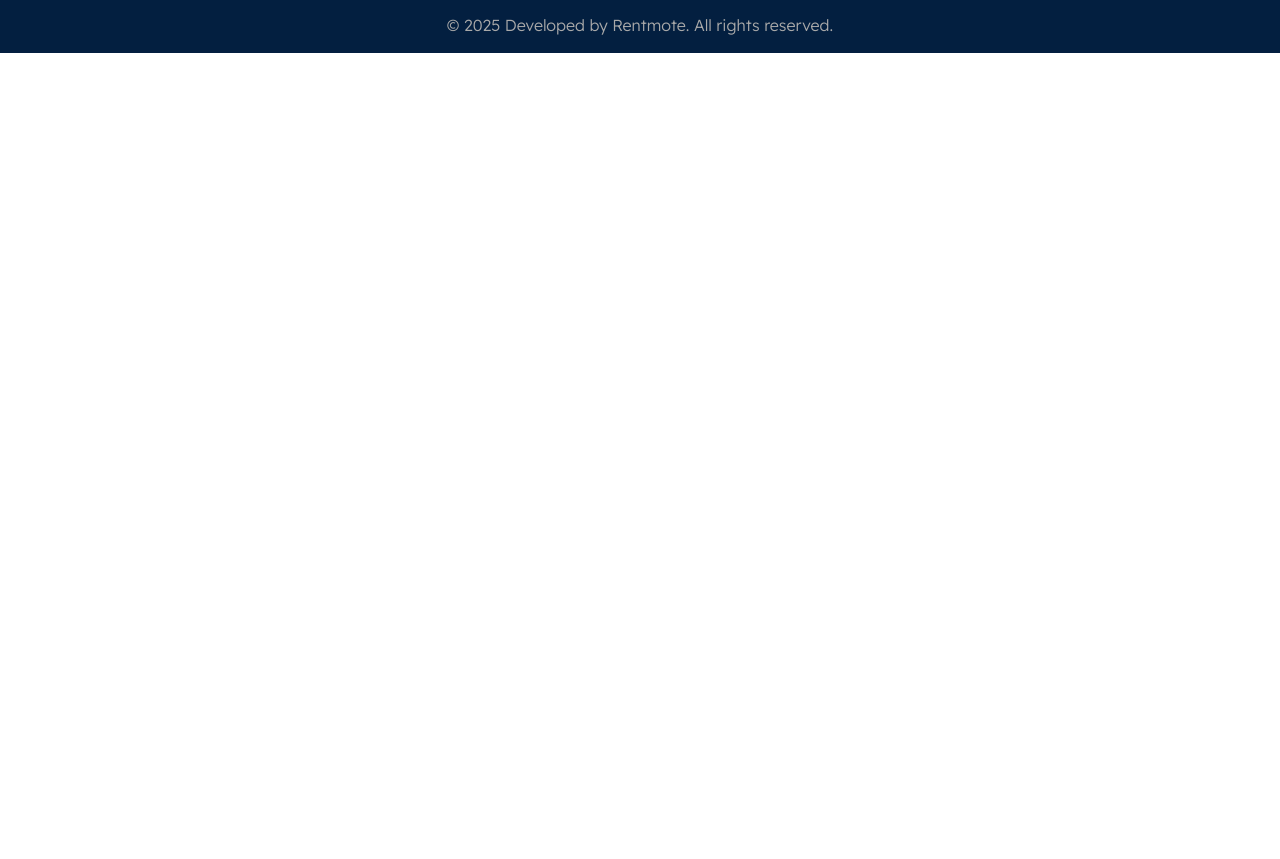
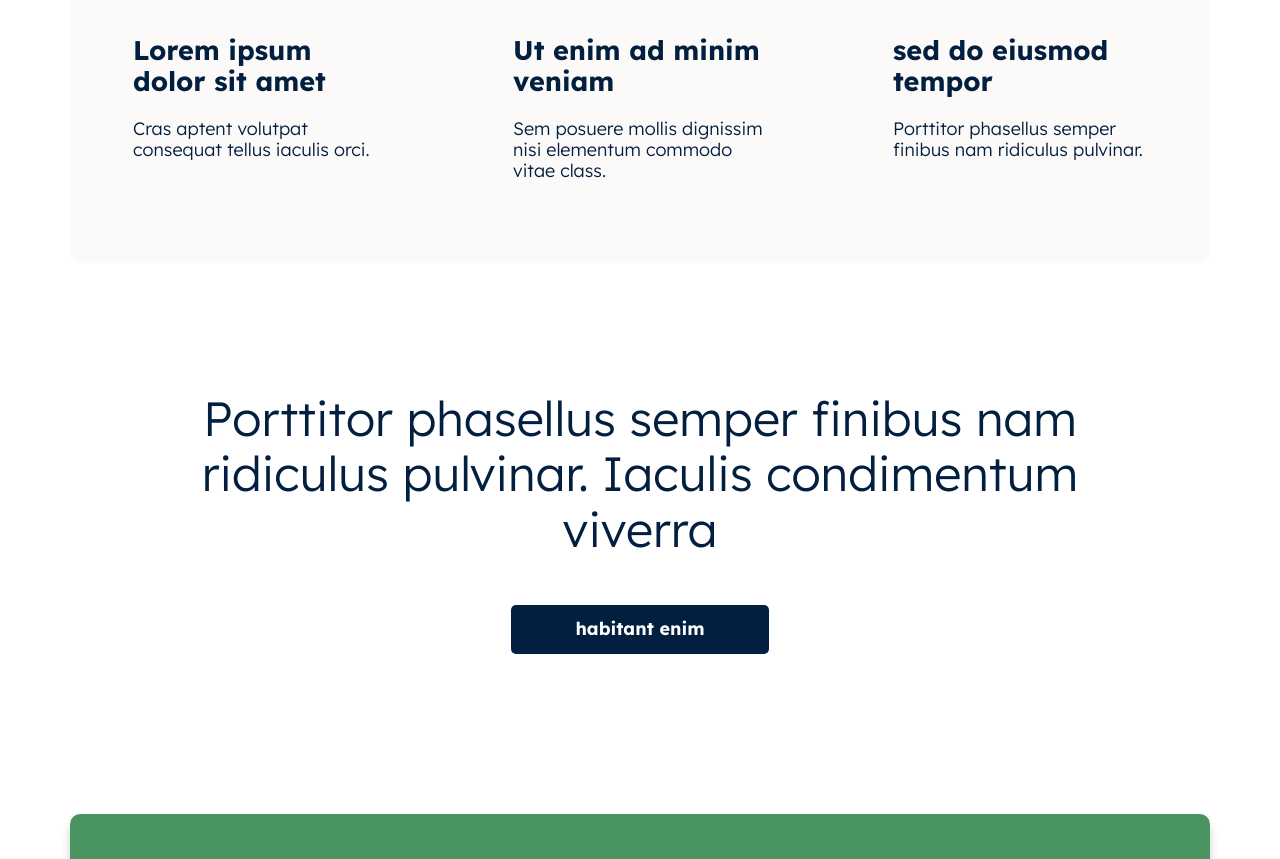
Before and after one commit to jglopezre/rentmote-landing, a Gatsby site: page /howItWorks in a window 1280 px wide. Shown: the part 860-1719 px from the top of the page. Before the commit the page ends 913 px from the top, so only its background shows below. Built offline with nearby package versions, Linux system fonts and the light colour scheme; Gatsby itself is replaced by a stand-in of ours.

Commit message:
feature  Severals section added
- Call to action section 1 and 2 added
- Info section added
- MiniTextCard component added
- SimpleTestimonialSectio added
- SimpleTextWithPicture component added

January 30, 2025

```diff
--- /dev/null
+++ b/src/components/BigTextWithButton.tsx
@@ -0,0 +1,55 @@
+import React from 'react';
+import { useScreenClass } from 'react-grid-system';
+import styled from 'styled-components';
+
+type BigTextWithButtonProps = {
+  text: string
+  buttonText: string
+  buttonAction: () => void
+}
+
+const StyledWrapper = styled.div<{ $breakpoint: string }>`
+  display: flex;
+  align-items: center;
+  justify-content: center;
+  flex-direction: column;
+  & div {
+    font-size: ${({ theme }) => theme.typography.fontSize.s1};
+    word-wrap: break-word;
+    text-align: center;
+    padding-left: ${({ $breakpoint }) => $breakpoint === 'xs' ? '0' : '3rem'};
+    padding-right: ${({ $breakpoint }) => $breakpoint === 'xs' ? '0' : '3rem'};
+  }
+  & button {
+    background-color: ${({ theme }) => theme.colors.primary1};
+    padding: 0.9rem 4rem;
+    color: ${({ theme }) => theme.colors.light};
+    border-radius: ${({ theme }) => theme.border.radius.sm};
+    border: none;
+    font-weight: ${({ theme }) => theme.typography.fontWeight.bold};
+    cursor: pointer;
+    &:hover {
+      background-color: ${({ theme }) => theme.colors.primary2};
+    }
+  }
+`;
+
+export const BigTextWithButton: React.FC<BigTextWithButtonProps> = ({ text, buttonText, buttonAction }) => {
+  const breakpoint = useScreenClass();
+
+  return (
+    <StyledWrapper
+      $breakpoint={breakpoint}
+    >
+      <div>
+        <p>{text}</p>
+      </div>
+        <button
+          type="button"
+          onClick={() => buttonAction()}
+        >
+          {buttonText}
+        </button>
+    </StyledWrapper>
+  )
+}
--- a/src/components/CharacteristicCard.tsx
+++ b/src/components/CharacteristicCard.tsx
@@ -2,7 +2,6 @@ import React from 'react';
 import { GatsbyImage, getImage, ImageDataLike } from 'gatsby-plugin-image';
 import { Col, Row } from 'react-grid-system';
 import styled from 'styled-components';
-import { theme } from '@/styles';
 
 type CharacteristicCardProps = {
   description: string,
@@ -82,7 +81,6 @@ export const CharacteristicCard: React.FC<CharacteristicCardProps> = (props) =>
             <RotatedBar />
           ))
         }
-
       </BarsContainer>
       <StyledTextContainer>
         <StyledParagraph>{props.description ?? ''}</StyledParagraph>
--- /dev/null
+++ b/src/components/MiniTextCard.tsx
@@ -0,0 +1,39 @@
+import React from 'react';
+import styled from 'styled-components';
+
+type MiniTextCardProps = {
+  title: string
+  description: string
+  pillText: string
+};
+
+const CardWrapper = styled.div`
+  display: flex;
+  align-items: center;
+  justify-content: center;
+  flex-direction: column;
+  padding: 4rem 3rem;
+`;
+
+const Pill = styled.span`
+  background-color: ${({ theme }) => theme.colors.secondary2};
+  color: ${({ theme }) => theme.colors.light};
+  border-radius: 50px;
+  padding: 0.8rem 3rem;
+  font-weight: 700;
+  margin-bottom: 2rem;
+`;
+
+export const MiniTextCard: React.FC<MiniTextCardProps> = ({ title, description, pillText }) => {
+  return (
+    <CardWrapper>
+      <Pill>
+        {pillText}
+      </Pill>
+      <div>
+        <h2>{title}</h2>
+        <p>{description}</p>
+      </div>
+    </CardWrapper>
+  );
+}
--- a/src/components/index.ts
+++ b/src/components/index.ts
@@ -9,3 +9,6 @@ export * from './CountdownTimer';
 export * from './AnimatedAutoCarousel';
 export * from './FaqBox';
 export * from './MiniCard';
+export * from './MiniTextCard';
+export * from './BigTextWithButton';
+export * from './SimpleTextWithPicture';
--- a/src/data/json/texts.json
+++ b/src/data/json/texts.json
@@ -115,6 +115,39 @@
           "image": "rentmote-billing-support"
         }
       ]
+    },
+    "experienceSection": {
+      "title": "El software todo en uno cuyo objetivo es tu crecimiento.",
+      "description": "Nuestro software de vanguardia y equipo de clase mundial están aquí para ayudar a que tu negocio sea el más rentable, organizado y exitoso que jamás haya sido."
+    },
+    "infoCardSection": [
+      {
+        "title": "Lorem ipsum dolor sit amet",
+        "description": "Cras aptent volutpat consequat tellus iaculis orci.",
+        "pillText": "Lorem ipsum"
+      },
+      {
+        "title": "Ut enim ad minim veniam",
+        "description": "Sem posuere mollis dignissim nisi elementum commodo vitae class.",
+        "pillText": "Cras aptent"
+      },
+      {
+        "title": "sed do eiusmod tempor",
+        "description": "Porttitor phasellus semper finibus nam ridiculus pulvinar.",
+        "pillText": "Tellus iaculis"
+      }
+    ],
+    "callToActionSection1": {
+      "text": "Lorem ipsum odor amet, consectetuer adipiscing elit. Maecenas etiam pulvinar curae viverra ullamcorper accumsan.",
+      "buttonText": "odor amet"
+    },
+    "callToActionSection2": {
+      "text": "Quam ridiculus id auctor elementum hendrerit. Praesent urna cras accumsan ultricies mauris nullam.",
+      "buttonText": "odor amet"
+    },
+    "simpleTestimonialSection": {
+      "text": "Mauris consequat lobortis sollicitudin, fringilla nisi velit primis euismod. Potenti varius suscipit tellus aptent facilisis. Mattis consequat fames eu faucibus aliquam fringilla enim iaculis. Pretium litora consequat; auctor platea mus cursus risus augue. Curae mus cursus scelerisque massa feugiat a.",
+      "image": "rentmote-people-talking-simple-testimonial"
     }
   },
   "en": {
@@ -233,6 +266,39 @@
           "image": "rentmote-billing-support"
         }
       ]
+    },
+    "experienceSection": {
+      "title": "The all-in-one software whose goal is your growth.",
+      "description": "Our cutting-edge software and world-class team are here to help your business become the most profitable, organized, and successful it is ever been."
+    },
+    "infoCardSection": [
+      {
+        "title": "Lorem ipsum dolor sit amet",
+        "description": "Cras aptent volutpat consequat tellus iaculis orci.",
+        "pillText": "Lorem ipsum"
+      },
+      {
+        "title": "Ut enim ad minim veniam",
+        "description": "Sem posuere mollis dignissim nisi elementum commodo vitae class.",
+        "pillText": "Cras aptent"
+      },
+      {
+        "title": "sed do eiusmod tempor",
+        "description": "Porttitor phasellus semper finibus nam ridiculus pulvinar.",
+        "pillText": "Tellus iaculis"
+      }
+    ],
+    "callToActionSection1": {
+      "text": "Porttitor phasellus semper finibus nam ridiculus pulvinar. Iaculis condimentum viverra",
+      "buttonText": "habitant enim"
+    },
+    "callToActionSection2": {
+      "text": "Inceptos euismod eros varius ex fames felis vulputate parturient. Vestibulum malesuada volutpat",
+      "buttonText": "habitant enim"
+    },
+    "simpleTestimonialSection": {
+      "text": "Ligula sem commodo libero montes praesent curabitur. Amet eros posuere est tellus at pretium condimentum! Arcu dui curabitur pulvinar; tincidunt at a. Sed convallis dapibus eu posuere vulputate eros fames a malesuada. Imperdiet quis mus tincidunt nec felis, metus venenatis phasellus. Vehicula arcu nascetur amet posuere ad leo; vestibulum rhoncus commodo.",
+      "image": "rentmote-people-talking-simple-testimonial"
     }
   }
 }
--- a/src/pages/howItWorks.tsx
+++ b/src/pages/howItWorks.tsx
@@ -2,13 +2,23 @@ import React from 'react';
 import { HeadFC, PageProps } from 'gatsby';
 import { Seo } from '@/components/Seo';
 import Layout from '@/components/Layout';
-import { ExperienceSection } from '@/sections';
+import {
+  ExperienceSection,
+  InfoCardsSection,
+  CallToActionSection1,
+  CallToActionSection2,
+  SimpleTestimonialSection
+} from '@/sections';
 
 const HowItWorksPage: React.FC<PageProps> = () => {
 
   return (
     <Layout>
       <ExperienceSection />
+      <InfoCardsSection />
+      <CallToActionSection1 />
+      <SimpleTestimonialSection />
+      <CallToActionSection2 />
     </Layout>
   )
 }
--- /dev/null
+++ b/src/sections/CallToActionSection1.tsx
@@ -0,0 +1,55 @@
+import { BigTextWithButton } from '@/components';
+import { useUserLanguage } from '@/customHooks';
+import { graphql, useStaticQuery } from 'gatsby';
+import React from 'react';
+import { Col, Container, Row } from 'react-grid-system';
+import styled from 'styled-components';
+
+const StyledSectionWrapper = styled(Container)`
+  padding-top: ${({ theme }) => theme.spacing.section};
+  padding-bottom: ${({ theme }) => theme.spacing.section};
+`;
+
+export const CallToActionSection1: React.FC = () => {
+  const data = useStaticQuery(graphql`
+    query CallToActionSection1 {
+      allJsonJson {
+        nodes {
+          en {
+            callToActionSection1 {
+              buttonText
+              text
+            }
+          }
+          es {
+            callToActionSection1 {
+              buttonText
+              text
+            }
+          }
+        }
+      }
+    }
+  `);
+  const userLanguage = useUserLanguage();
+
+  const texts = userLanguage === 'es' ? data.allJsonJson.nodes[0].es.callToActionSection1 : data.allJsonJson.nodes[0].en.callToActionSection1;
+
+  const onActionHandle = () => {
+    alert("Este sección esta en construcción");
+    console.log("Boton presionado");
+  }
+  return (
+    <StyledSectionWrapper component="section">
+      <Row>
+        <Col>
+          <BigTextWithButton
+            text={texts.text}
+            buttonText={texts.buttonText}
+            buttonAction={onActionHandle}
+          />
+        </Col>
+      </Row>
+    </StyledSectionWrapper>
+  )
+}
--- /dev/null
+++ b/src/sections/CallToActionSection2.tsx
@@ -0,0 +1,55 @@
+import { BigTextWithButton } from '@/components';
+import { useUserLanguage } from '@/customHooks';
+import { graphql, useStaticQuery } from 'gatsby';
+import React from 'react';
+import { Col, Container, Row } from 'react-grid-system';
+import styled from 'styled-components';
+
+const StyledSectionWrapper = styled(Container)`
+  padding-top: ${({ theme }) => theme.spacing.section};
+  padding-bottom: ${({ theme }) => theme.spacing.section};
+`;
+
+export const CallToActionSection2: React.FC = () => {
+  const data = useStaticQuery(graphql`
+    query CallToActionSection2 {
+      allJsonJson {
+        nodes {
+          en {
+            callToActionSection2 {
+              buttonText
+              text
+            }
+          }
+          es {
+            callToActionSection2 {
+              buttonText
+              text
+            }
+          }
+        }
+      }
+    }
+  `);
+  const userLanguage = useUserLanguage();
+
+  const texts = userLanguage === 'es' ? data.allJsonJson.nodes[0].es.callToActionSection2 : data.allJsonJson.nodes[0].en.callToActionSection2
+
+  const onActionHandle = () => {
+    alert("Este sección esta en construcción");
+    console.log("Boton presionado");
+  }
+  return (
+    <StyledSectionWrapper component="section">
+      <Row>
+        <Col>
+          <BigTextWithButton
+            text={texts.text}
+            buttonText={texts.buttonText}
+            buttonAction={onActionHandle}
+          />
+        </Col>
+      </Row>
+    </StyledSectionWrapper>
+  )
+}
--- a/src/sections/ExperienceSection.tsx
+++ b/src/sections/ExperienceSection.tsx
@@ -1,4 +1,6 @@
 import { AnimatedPicturePresenter } from '@/components/AnimatedPicturePresenter';
+import { useUserLanguage } from '@/customHooks';
+import { graphql, useStaticQuery } from 'gatsby';
 import React from 'react';
 import { Col, Container, Row, useScreenClass } from 'react-grid-system';
 import styled from 'styled-components';
@@ -44,15 +46,40 @@ const RotatedBar = styled.div`
 `;
 
 export const ExperienceSection: React.FC = () => {
+  const data = useStaticQuery(graphql`
+    query ExperienceSection {
+      allJsonJson {
+        nodes {
+          en {
+            experienceSection {
+              description
+              title
+            }
+          }
+          es {
+            experienceSection {
+              description
+              title
+            }
+          }
+        }
+      }
+    }
+  `);
+
   const breakpoint = useScreenClass();
+
+  const userLanguage = useUserLanguage();
+
+  const texts = userLanguage === 'es' ? data.allJsonJson.nodes[0].es.experienceSection : data.allJsonJson.nodes[0].en.experienceSection;
 
   return (
     <StyledSectionWrapper component="section">
       <Row>
         <ContentTextContainer xs={12} lg={6} $breakpoint={breakpoint}>
           <div>
-            <h1>The all-in-one software whose goal is your growth.</h1>
-            <p>Our cutting-edge software and world-class team are here to help your business become the most profitable, organized, and successful it is ever been.</p>
+            <h1>{texts.title}</h1>
+            <p>{texts.description}</p>
           </div>
         </ContentTextContainer>
         <AnimatedImageContainer xs={12} lg={6}>
--- /dev/null
+++ b/src/sections/InfoCardsSection.tsx
@@ -0,0 +1,64 @@
+import { MiniTextCard } from '@/components';
+import { useUserLanguage } from '@/customHooks';
+import { graphql, useStaticQuery } from 'gatsby';
+import React from 'react';
+import { Col, Container, Row } from 'react-grid-system';
+import styled from 'styled-components';
+
+type TextsProps = {
+  title: string,
+  description: string,
+  pillText: string
+}
+
+const StyledSectionWrapper = styled(Container)`
+  background-color: ${({ theme }) => theme.colors.light2};
+  border-radius: ${({ theme }) => theme.border.radius.base};
+`;
+
+export const InfoCardsSection: React.FC = () => {
+  const data = useStaticQuery(graphql`
+    query InfoCardsSection {
+      allJsonJson {
+        nodes {
+          en {
+            infoCardSection {
+              description
+              pillText
+              title
+            }
+          }
+          es {
+            infoCardSection {
+              description
+              pillText
+              title
+            }
+          }
+        }
+      }
+    }
+  `);
+
+  const userLanguage = useUserLanguage();
+
+  const texts: TextsProps[] = userLanguage === 'es' ? data.allJsonJson.nodes[0].es.infoCardSection : data.allJsonJson.nodes[0].en.infoCardSection;
+
+  return (
+    <StyledSectionWrapper component="section">
+      <Row>
+        {
+          texts.map((text, index) => (
+            <Col xs={12} lg={4}>
+              <MiniTextCard
+                title={text.title}
+                description={text.description}
+                pillText={text.pillText}
+              />
+            </Col>
+          ))
+        }
+      </Row>
+    </StyledSectionWrapper>
+  );
+}
--- /dev/null
+++ b/src/sections/SimpleTestimonialSection.tsx
@@ -0,0 +1,69 @@
+import React from 'react';
+import { graphql, useStaticQuery } from 'gatsby';
+import { Col, Container, Row } from 'react-grid-system';
+import styled from 'styled-components';
+import { SimpleTextWithPicture } from '@/components';
+import { useUserLanguage } from '@/customHooks';
+
+const StyledSectionWrapper = styled(Container)`
+  margin-top: ${({ theme }) => theme.spacing.section};
+  margin-bottom: ${({ theme }) => theme.spacing.section};
+`;
+
+const ComponentContainer = styled(Col)`
+  background-color: ${({ theme }) => theme.colors.primary2};
+  padding: 3rem;
+  color: ${({ theme }) => theme.colors.light};
+  border-radius: ${({ theme }) => theme.border.radius.base};
+  box-shadow: 0px 10px 10px rgba(0, 0, 0, 0.2);
+`;
+
+export const SimpleTestimonialSection: React.FC = () => {
+  const data = useStaticQuery(graphql`
+    query SimpleTestimonialSection {
+      allJsonJson {
+        nodes {
+          en {
+            simpleTestimonialSection {
+              image
+              text
+            }
+          }
+          es {
+            simpleTestimonialSection {
+              image
+              text
+            }
+          }
+        }
+      }
+      allFile {
+        nodes {
+          name
+          childImageSharp {
+            id
+            gatsbyImageData(height: 480 ,placeholder: BLURRED, transformOptions: {fit: COVER})
+          }
+        }
+      }
+    }
+  `);
+
+  const userLanguage = useUserLanguage();
+  const texts = userLanguage === 'es' ? data.allJsonJson.nodes[0].es.simpleTestimonialSection : data.allJsonJson.nodes[0].es.simpleTestimonialSection;
+
+  const picture = data.allFile.nodes.find((node: any) => node.name === texts.image);
+
+  return (
+    <StyledSectionWrapper>
+      <Row>
+        <ComponentContainer>
+          <SimpleTextWithPicture
+            text={texts.text}
+            imageSrc={picture}
+          />
+        </ComponentContainer>
+      </Row>
+    </StyledSectionWrapper>
+  )
+}
--- a/src/sections/index.ts
+++ b/src/sections/index.ts
@@ -10,3 +10,7 @@ export * from './FaqsSection';
 export * from './LegalDocumentSection';
 export * from './SupportSection';
 export * from './ExperienceSection';
+export * from './InfoCardsSection';
+export * from './CallToActionSection1';
+export * from './CallToActionSection2';
+export * from './SimpleTestimonialSection';
```
Also changed, not shown: src/components/SimpleTextWithPicture.tsx (added, +48 -0 lines), src/images/rentmote-people-talking-simple-testimonial.jpg (added).
